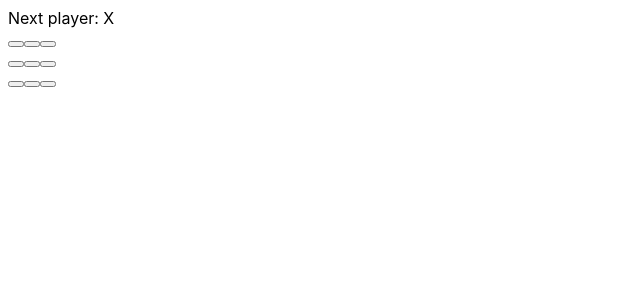
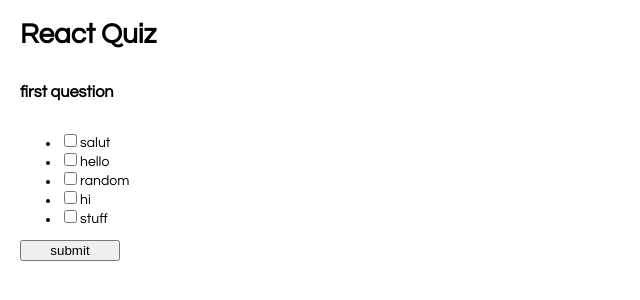
Before and after one commit to DianeBinsztok/IntroToReact, a React app in the folder intro-to-react/: page / in a window 1280 px wide. Shown: the whole page, without its empty margins (0-640 px from the left). Built offline with nearby package versions, Linux system fonts and the light colour scheme.

Commit message:
feat: first Card component

```diff
--- a/intro-to-react/public/index.html
+++ b/intro-to-react/public/index.html
@@ -28,7 +28,9 @@
   </head>
   <body>
     <noscript>You need to enable JavaScript to run this app.</noscript>
+    <h1>React Quiz</h1>
     <div id="root"></div>
+
     <!--
       This HTML file is a template.
       If you open it directly in the browser, you will see an empty page.
--- a/intro-to-react/src/index.js
+++ b/intro-to-react/src/index.js
@@ -2,54 +2,98 @@ import React from "react";
 import ReactDOM from "react-dom";
 import "./style.css";
 
-class Square extends React.Component {
-  render() {
-    return <button className="square">{/* TODO */}</button>;
-  }
-}
+const questions = [
+  {
+    title: "first question",
+    options: ["salut", "hello", "random", "hi", "stuff"],
+    correct: "hello",
+    answer: "The answer is: hello. He's an explanation why...",
+  },
+  {
+    title: "first question",
+    options: ["titi", "tata", "toto", "tutu", "fifou"],
+    correct: "fifou",
+    answer: "The answer is: fifou. He's an explanation why...",
+  },
+  {
+    title: "third question",
+    options: ["blabla", "blabla", "blublu", "blabli", "blubla"],
+    correct: "blabli",
+    answer: "The answer is: blabli. He's an explanation why...",
+  },
+  {
+    title: "fourth question",
+    options: ["salut", "hello", "random", "hi", "stuff"],
+    correct: "hello",
+    answer: "The answer is: hello. He's an explanation why...",
+  },
+];
 
-class Board extends React.Component {
-  renderSquare(i) {
-    return <Square />;
-  }
+console.log(questions[0].correct);
 
-  render() {
-    const status = "Next player: X";
+// Components:
 
-    return (
-      <div>
-        <div className="status">{status}</div>
-        <div className="board-row">
-          {this.renderSquare(0)}
-          {this.renderSquare(1)}
-          {this.renderSquare(2)}
-        </div>
-        <div className="board-row">
-          {this.renderSquare(3)}
-          {this.renderSquare(4)}
-          {this.renderSquare(5)}
-        </div>
-        <div className="board-row">
-          {this.renderSquare(6)}
-          {this.renderSquare(7)}
-          {this.renderSquare(8)}
-        </div>
-      </div>
-    );
-  }
-}
+class Cards extends React.Component {}
 
-class Game extends React.Component {
+class Card extends React.Component {
   render() {
     return (
-      <div className="game">
-        <div className="game-board">
-          <Board />
-        </div>
-        <div className="game-info">
-          <div>{/* status */}</div>
-          <ol>{/* TODO */}</ol>
-        </div>
+      <div className="card">
+        <h3>{questions[0].title}</h3>
+        <ul>
+          <li>
+            <input
+              type="checkbox"
+              name={questions[0].options[0]}
+              className="wrong"
+            />
+            <label htmlFor={questions[0].options[0]}>
+              {questions[0].options[0]}
+            </label>
+          </li>
+          <li>
+            <input
+              type="checkbox"
+              name={questions[0].options[1]}
+              className="correct"
+            />
+            <label htmlFor={questions[0].options[1]}>
+              {questions[0].options[1]}
+            </label>
+          </li>
+          <li>
+            <input
+              type="checkbox"
+              name={questions[0].options[2]}
+              className="wrong"
+            />
+            <label htmlFor={questions[0].options[2]}>
+              {questions[0].options[2]}
+            </label>
+          </li>
+          <li>
+            <input
+              type="checkbox"
+              name={questions[0].options[3]}
+              className="wrong"
+            />
+            <label htmlFor={questions[0].options[3]}>
+              {questions[0].options[3]}
+            </label>
+          </li>
+          <li>
+            <input
+              type="checkbox"
+              name="{questions[0].options[4]}"
+              className="wrong"
+            />
+            <label htmlFor="{questions[0].options[4]}">
+              {questions[0].options[4]}
+            </label>
+          </li>
+        </ul>
+        <p className="answer hidden">{questions[0].answer}</p>
+        <input className="submit" type="submit" value="submit" />
       </div>
     );
   }
@@ -57,4 +101,4 @@ class Game extends React.Component {
 
 // ========================================
 
-ReactDOM.render(<Game />, document.getElementById("root"));
+ReactDOM.render(<Card />, document.getElementById("root"));
--- a/intro-to-react/src/style.css
+++ b/intro-to-react/src/style.css
@@ -1,19 +1,16 @@
 body {
-  font-family: -apple-system, BlinkMacSystemFont, "Segoe UI", Roboto, Oxygen,
-    Ubuntu, Cantarell, "Open Sans", "Helvetica Neue", sans-serif;
+  font: 14px "Century Gothic", Futura, sans-serif;
+  margin: 20px;
+}
+.card {
+  display: flex;
+  flex-direction: column;
 }
 
-header h1 {
-  position: relative;
-  margin: 3rem;
+.hidden {
+  display: none;
 }
 
-header a {
-  color: rgb(160, 0, 67);
+.submit {
+  width: 100px;
 }
-
-nav {
-  display: flex;
-  justify-content: space-around;
-  margin-bottom: 5rem;
-}
```
Also changed, not shown: intro-to-react/src/index2.js (added, +61 -0 lines).
